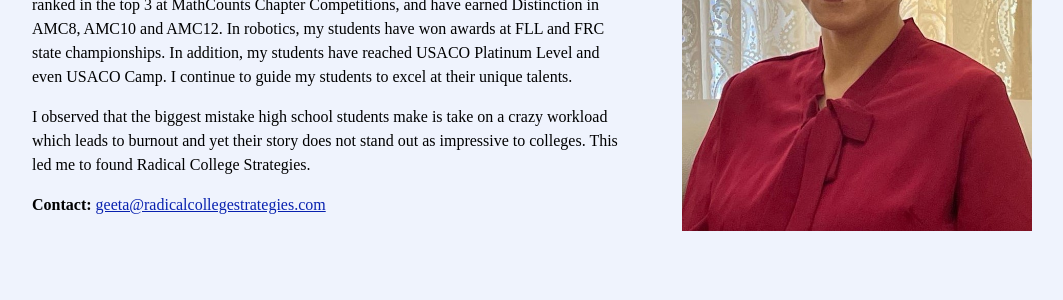
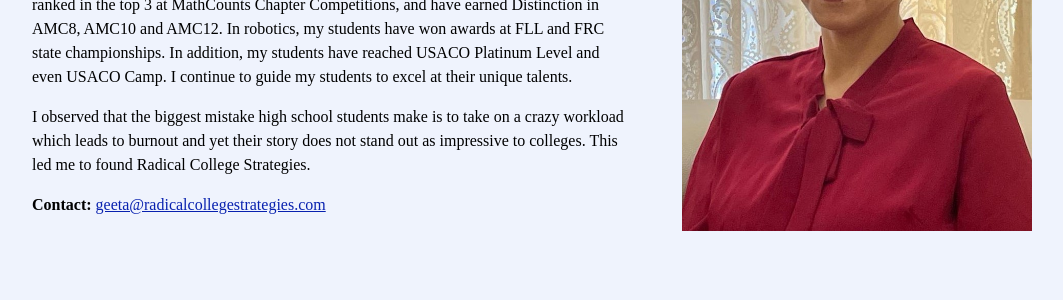
Before and after one commit to radicalcollegestrategies/radicalcollegestrategies.github.io, a Jekyll site: the page built from index.md, in a window 1280 px wide. Shown: the part 875-1175 px from the top of the page, without its empty margins (108-1171 px from the left). Built offline with Jekyll 4.4.1, drawn with Linux system fonts in a browser that asks for light colours; some web fonts are replaced.

```diff
--- a/index.md
+++ b/index.md
@@ -33,7 +33,7 @@ permalink: /
     <h3>Meet Geeta Arora</h3>
     <p>I am a college strategist and mentor who has helped numerous high school students discover their unique interests and build a strong cohesive resume for getting into top colleges. I firmly believe that if you pursue your passion, then your life journey automatically becomes a heartfelt college essay!</p>
     <p>In my past life, I was a software architect at Oracle and in my spare time I coached students for Math, Robotics, and USACO competitions. Over the years, my students have consistently ranked in the top 3 at MathCounts Chapter Competitions, and have earned Distinction in AMC8, AMC10 and AMC12. In robotics, my students have won awards at FLL and FRC state championships. In addition, my students have reached USACO Platinum Level and even USACO Camp. I continue to guide my students to excel at their unique talents.</p>
-    <p>I observed that the biggest mistake high school students make is take on a crazy workload which leads to burnout and yet their story does not stand out as impressive to colleges. This led me to found Radical College Strategies.</p>
+    <p>I observed that the biggest mistake high school students make is to take on a crazy workload which leads to burnout and yet their story does not stand out as impressive to colleges. This led me to found Radical College Strategies.</p>
 
     <p><b>Contact: </b><a href="mailto:geeta@radicalcollegestrategies.com" style="color:#0821af;">geeta@radicalcollegestrategies.com</a></p>
   </div>
```
